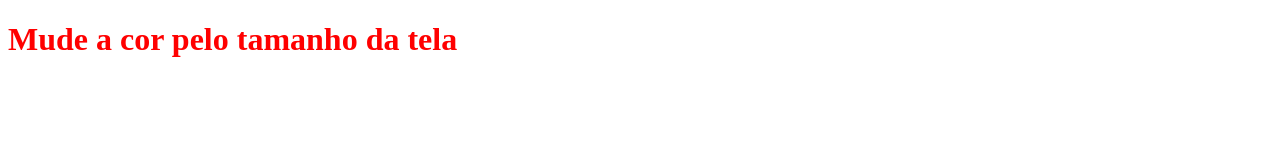
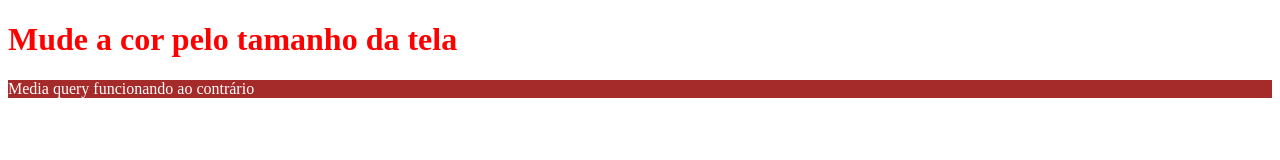
Before and after one commit to eric-mmelo/responsividade, a plain HTML site: page index.html in a window 1280 px wide. Drawn offline with Linux system fonts and the light colour scheme.

Commit message:
Min width

```diff
--- a/css/styles.css
+++ b/css/styles.css
@@ -8,3 +8,16 @@ h1 {
         color: blue;
     }
 }
+
+/* Min width */
+p {
+    background-color: crimson;
+    color: #000;
+}
+
+@media screen and (min-width: 800px) {
+    p {
+        background-color: brown;
+        color: #fff;
+    }
+}
--- a/index.html
+++ b/index.html
@@ -10,5 +10,8 @@
   <body>
     <!-- 2 - Media query -->
     <h1>Mude a cor pelo tamanho da tela</h1>
+
+    <!-- 3 - Min width -->
+    <p>Media query funcionando ao contrário</p>
   </body>
 </html>
```
